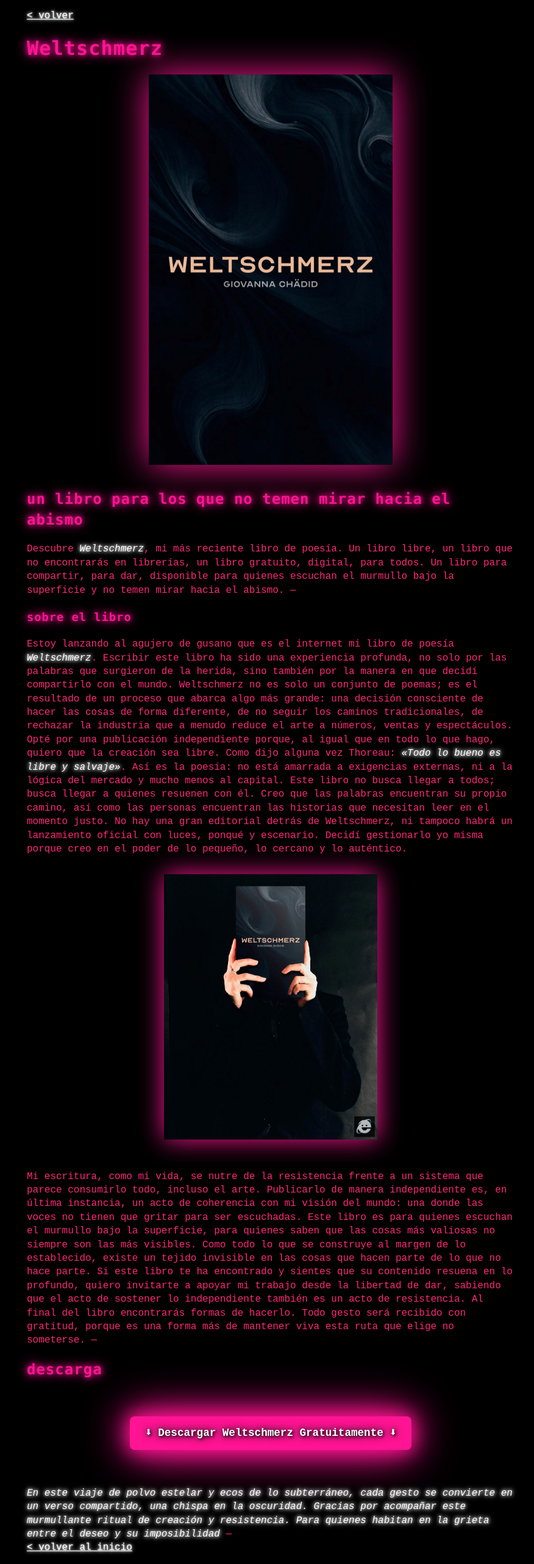
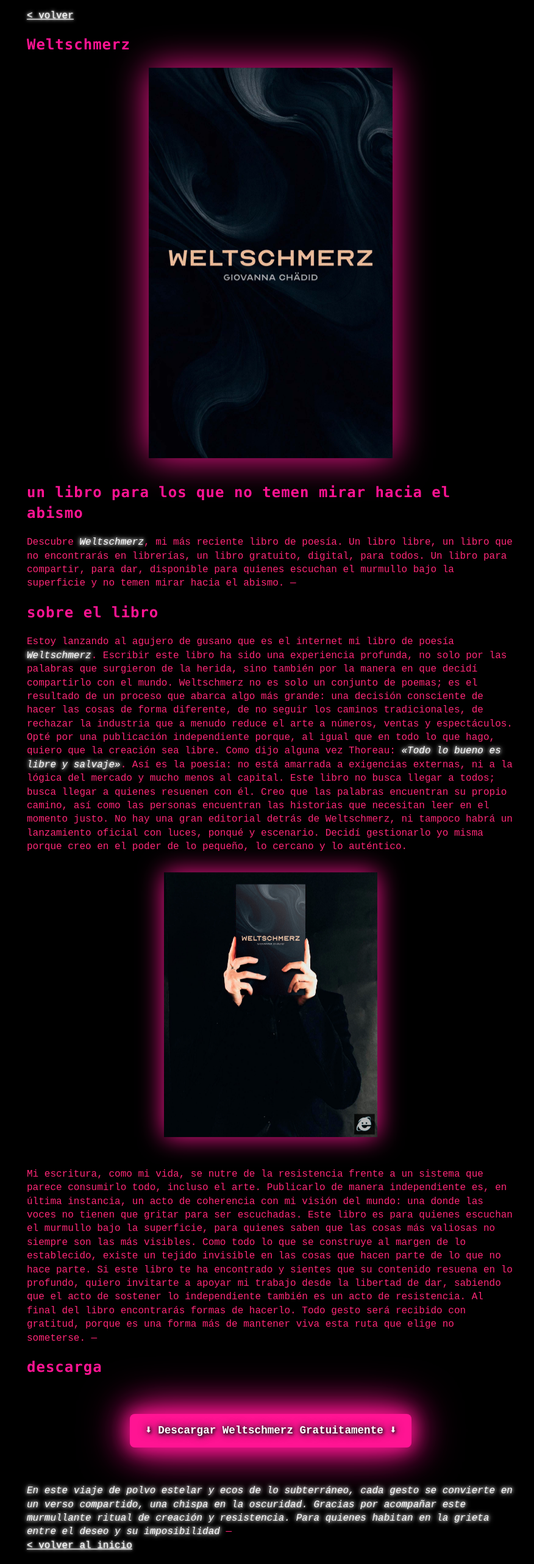
Before and after one commit to medusahra/medusahra.github.io, a Jekyll site: the page built from _posts/2025-11-11-weltschmerz.md, in a window 1280 px wide. Shown: the whole page at 61% size, without its empty margins (196-1072 px from the left). Built offline with Jekyll 4.4.1, drawn with Linux system fonts in a browser that asks for light colours.

Commit message:
Update default.html

```diff
--- a/_layouts/default.html
+++ b/_layouts/default.html
@@ -26,14 +26,15 @@
   word-wrap: break-word;
 }
 
-/* Títulos rosa neón con glow */
+/* Títulos rosa plano sin glow */
 h1, h2, h3 {
   color: #ff1493 !important;
-  text-shadow: 0 0 10px #ff1493, 0 0 20px #ff1493;
+  text-shadow: none;
   margin: 20px 0;
   font-family: Consolas, 'Lucida Console', Monaco, monospace;
   font-weight: bold;
   letter-spacing: 1px;
+  font-size: 1.5em;
 }
     /* Texto normal rosa sin glow */
     p, li, div, span {
```
